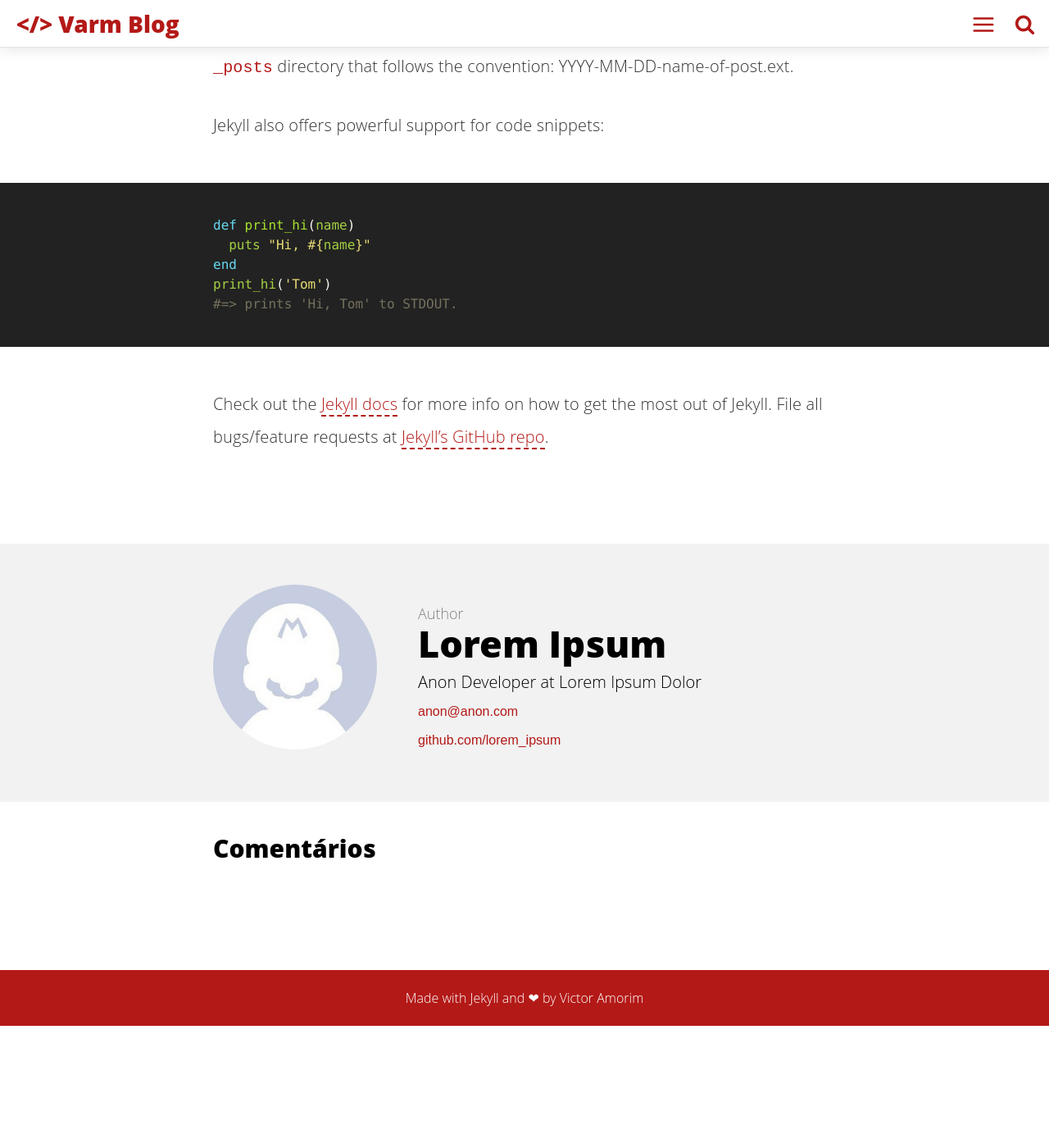
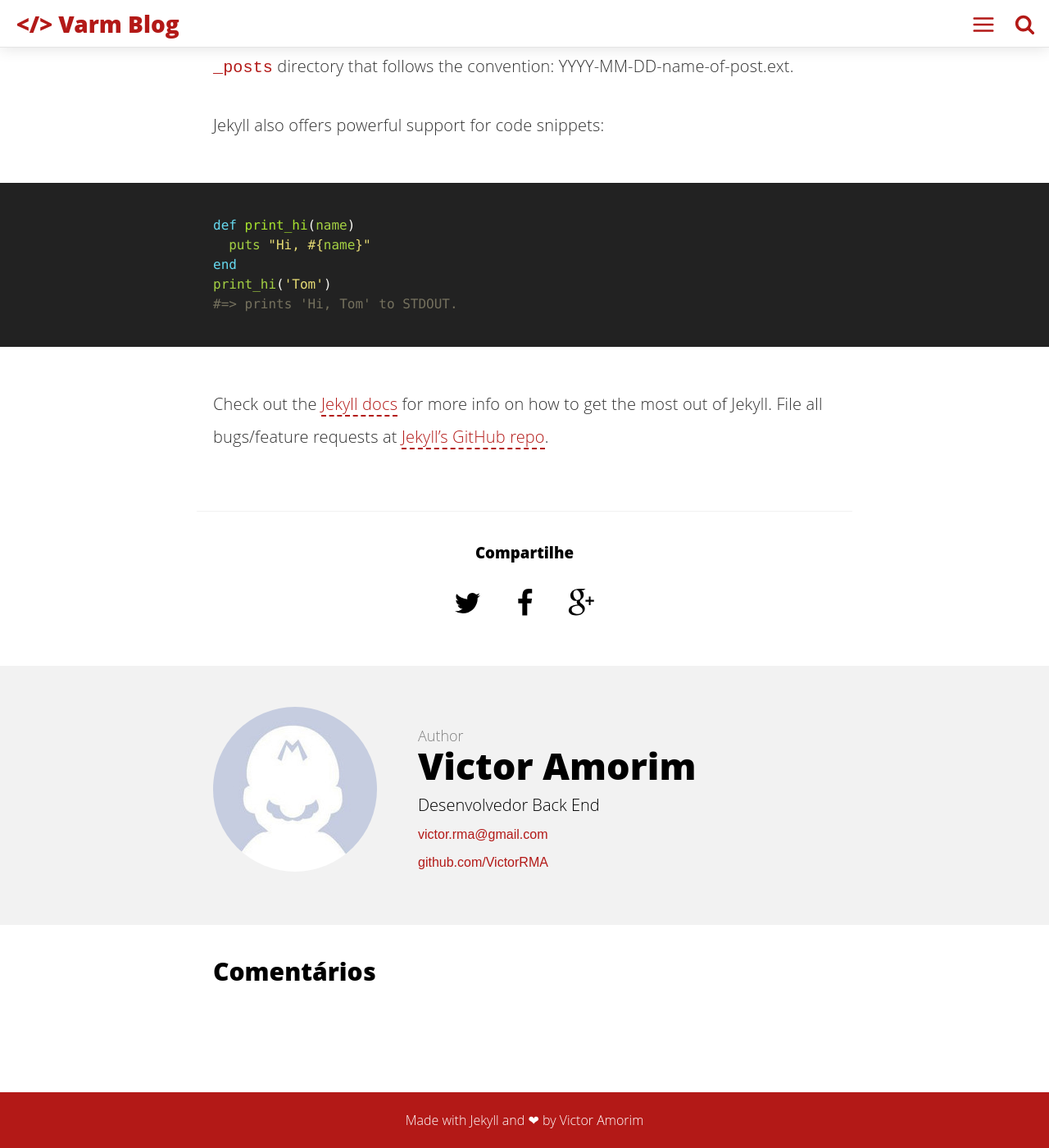
Before and after one commit to VictorRMA/victorrma.github.io, a Jekyll site: the page built from _posts/2018-11-12-welcome-to-jekyll.markdown, in a window 1280 px wide and 1400 px high, scrolled down 563 px. Shown: the whole window at 82% size. Built offline with Jekyll 4.4.1, drawn with Linux system fonts in a browser that asks for light colours; comment, search, counter and statistics services are not loaded; before the commit the page ends 1814 px from its top, so only the background shows below that.

Commit message:
Share support

```diff
--- a/_config.yml
+++ b/_config.yml
@@ -2,14 +2,14 @@
 title: Varm - Desenvolvedor Back End
 description: A blog about lorem ipsum dolor sit amet
 baseurl: ""
-url: ""
+url: "https://varm.com.br"
 
 # User settings
-username: Lorem Ipsum
-user_description: Anon Developer at Lorem Ipsum Dolor
-email: anon@anon.com
-twitter_username: lorem_ipsum
-github_username:  lorem_ipsum
+username: Victor Amorim
+user_description: Desenvolvedor Back End
+email: victor.rma@gmail.com
+twitter_username: victor_rma
+github_username:  VictorRMA
 gplus_username:  lorem_ipsum
 
 # Build settings
--- /dev/null
+++ b/_includes/share.html
@@ -0,0 +1,21 @@
+<section class="share">
+    <h3>Compartilhe</h3>
+    <a aria-label="Share on Twitter" href="https://twitter.com/intent/tweet?text=&quot;{{ page.twitter_text }}&quot;%20{{ site.url }}{{ page.url }}%20via%20&#64;{{ site.twitter_username }}&hashtags={% for tag in page.tags %}{{tag}},{% endfor %}"
+        onclick="window.open(this.href, 'twitter-share', 'width=550,height=235');return false;" title="Share on Twitter">
+        <svg class="icon icon-twitter">
+            <use xlink:href="#icon-twitter"></use>
+        </svg>
+    </a>
+    <a aria-label="Share on Facebook" href="https://www.facebook.com/sharer/sharer.php?u={{ site.url }}{{ page.url }}"
+        onclick="window.open(this.href, 'facebook-share','width=580,height=296');return false;" title="Share on Facebook">
+        <svg class="icon icon-facebook">
+            <use xlink:href="#icon-facebook"></use>
+        </svg>
+    </a>
+    <a aria-label="Share on Google Plus" href="https://plus.google.com/share?url={{ site.url }}{{ page.url }}" onclick="window.open(this.href, 'google-plus-share', 'width=490,height=530');return false;"
+        title="Share on Google+">
+        <svg class="icon icon-google-plus">
+            <use xlink:href="#icon-google-plus"></use>
+        </svg>
+    </a>
+</section>
--- a/_layouts/post.html
+++ b/_layouts/post.html
@@ -10,6 +10,7 @@
                 {{ content }}
             </article>
 
+            {% include share.html %}
             {% include author.html %}
             {% if page.comments != false %}
                 {% include comments.html %}
--- a/src/styl/main.styl
+++ b/src/styl/main.styl
@@ -28,7 +28,7 @@ normalize()
 @import "_header"
 @import "_home"
 @import "_post"
-// @import "_share"
+@import "_share"
 @import "_hightlight"
 @import "_author"
 @import "_footer"
```
Also changed, not shown: src/styl/_share.styl (added, +13 -0 lines), assets/css/main.css.
